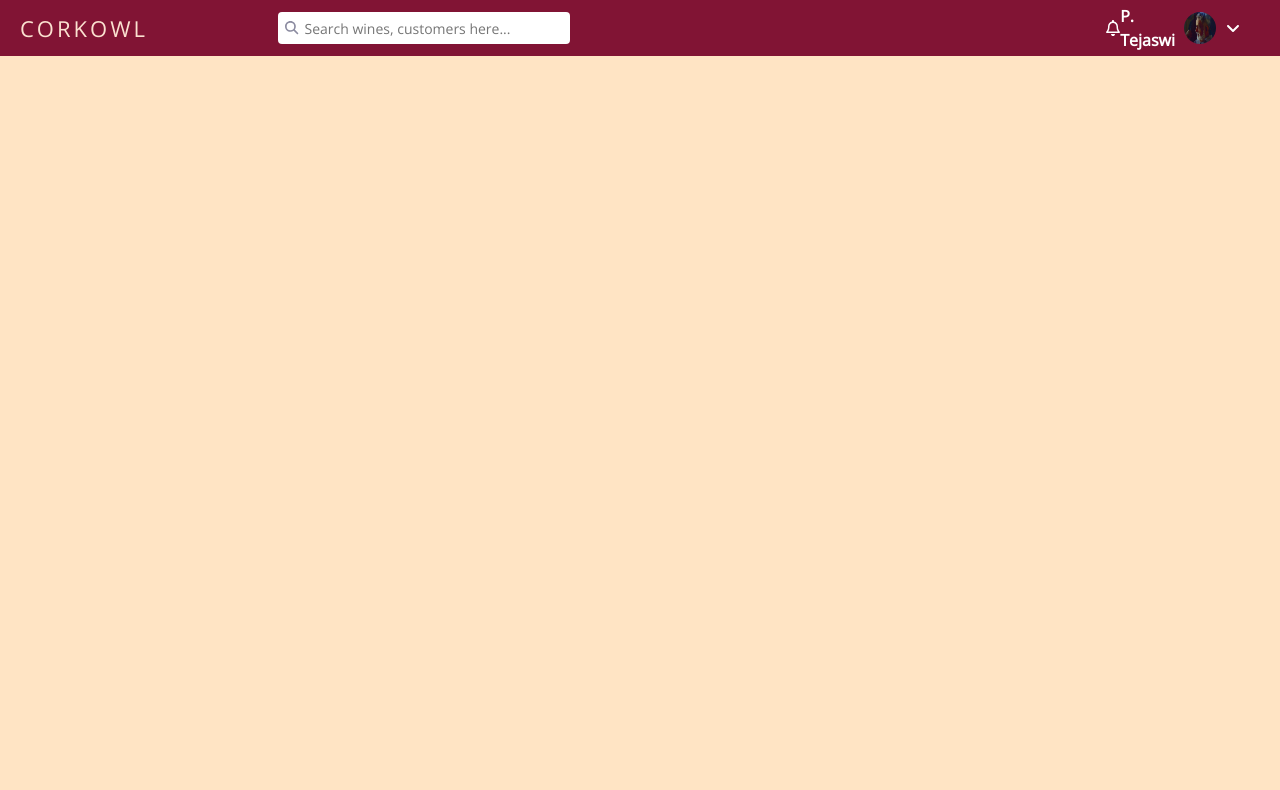
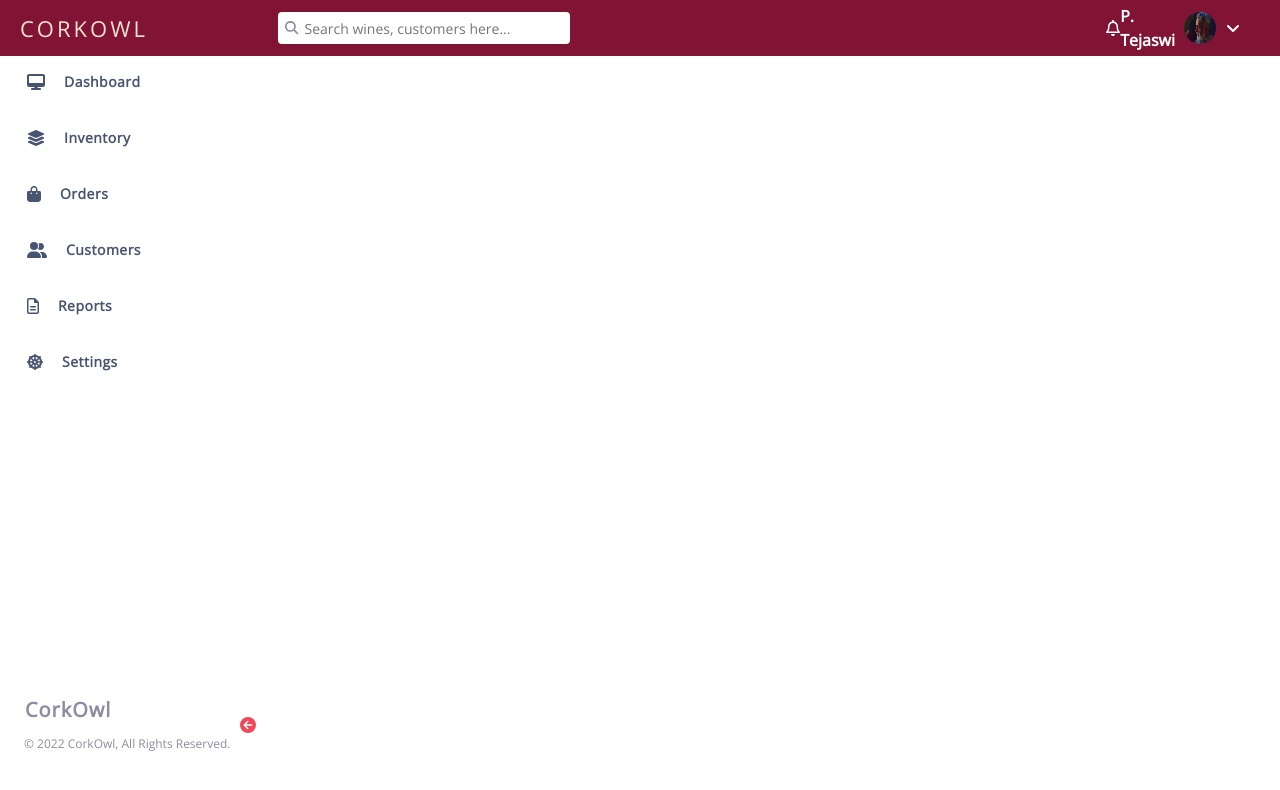
Before and after one commit to raaghavendrahm/corkowl-assignment, a Vue app: page / in a window 1280 px wide. Shown: the top 790 px of the page. Built offline with nearby package versions, Linux system fonts and the light colour scheme.

Commit message:
Add leftPane component.

```diff
--- a/src/components/body/bodyComp.css
+++ b/src/components/body/bodyComp.css
@@ -5,5 +5,5 @@
   min-height: 100vh;
   letter-spacing: 0.03em;
   display: flex;
-  background-color: bisque;
+  /* background-color: bisque; */
 }
--- a/src/components/body/bodyComp.vue
+++ b/src/components/body/bodyComp.vue
@@ -1,11 +1,17 @@
 <template>
   <div class="bodyComp">
+    <left-pane />
   </div>
 </template>
 
 <script>
+  import leftPane from "../leftPane/leftPane.vue";
+
   export default {
     name: "bodyComp",
+    components: {
+      leftPane
+    }
   }
 </script>
 
--- /dev/null
+++ b/src/components/leftPane/leftPane.css
@@ -0,0 +1,75 @@
+.leftPane {
+  /* background-color: aquamarine; */
+  min-width: 250px;
+  min-height: 100vh;
+  position: fixed;
+}
+
+.flex-item {
+  display: flex;
+  width: 100%;
+  height: 56px;
+  align-items: center;
+  /* background: yellow; */
+  padding-left: 27px;
+}
+
+.flex-item p {
+  font-weight: 600;
+  font-size: 14px;
+  line-height: 20px;
+  color: #485572;
+  margin-bottom: 4px;
+}
+
+.flex-item .icon {
+  color: #485572;
+  margin-right: 19px;
+  margin-bottom: 5px;
+}
+
+.flex-item:hover {
+  color: #811434;
+  background: #f7f1f3;
+  border-right: 2px solid #811434;
+  cursor: pointer;
+}
+
+.flex-item:hover .icon {
+  color: #811434;
+}
+
+.flex-item:hover p {
+  color: #811434;
+}
+
+.footer-heading {
+  font-size: 20px;
+  font-weight: bold;
+  letter-spacing: 1px;
+  color: #8c8ca1;
+  position: fixed;
+  left: 24.98px;
+  bottom: 77.44px;
+}
+
+.footer-sub-heading {
+  font-weight: normal;
+  font-size: 12px;
+  line-height: 16px;
+  color: #8c8ca1;
+  position: fixed;
+  left: 24px;
+  bottom: 47.7px;
+  letter-spacing: normal;
+}
+
+.left-arrow {
+  width: 20px;
+  height: 20px;
+  color: #ef4859;
+  position: fixed;
+  left: 240px;
+  bottom: 65.7px;
+  cursor: pointer;
+}
--- /dev/null
+++ b/src/components/leftPane/leftPane.vue
@@ -0,0 +1,72 @@
+<template>
+  <div class="leftPane">
+    <div class="leftPane-wrapper">
+      <div class="leftPane-wrapper-flex-container">
+        <div class="flex-item">
+          <div class="icon">
+            <font-awesome-icon :icon="['fas', 'desktop']" />
+          </div>
+          <p>Dashboard</p>
+      </div>
+
+        <div class="flex-item">
+          <div class="icon">
+            <font-awesome-icon :icon="['fas', 'layer-group']" />
+          </div>
+          <p>Inventory</p>
+      </div>
+        <div class="flex-item">
+          <div class="icon">
+            <font-awesome-icon :icon="['fas', 'shopping-bag']" />
+          </div>
+          <p>Orders</p>
+      </div>
+        <div class="flex-item">
+          <div class="icon">
+            <font-awesome-icon :icon="['fas', 'user-friends']" />
+          </div>
+          <p>Customers</p>
+      </div>
+        <div class="flex-item">
+          <div class="icon">
+            <font-awesome-icon :icon="['far', 'file-alt']" />
+          </div>
+          <p>Reports</p>
+      </div>
+        <div class="flex-item">
+          <div class="icon">
+            <font-awesome-icon :icon="['fas', 'dharmachakra']" />
+          </div>
+          <p>Settings</p>
+      </div>
+
+      <p class="footer-heading">CorkOwl</p>
+      <p class="footer-sub-heading">
+        &copy; 2022 CorkOwl, All Rights Reserved.
+      </p>
+
+      <div class="left-arrow">
+        <font-awesome-icon :icon="['fas', 'arrow-circle-left']" />
+      </div>
+
+      </div>
+    </div>
+  </div>
+</template>
+
+<script>
+  export default {
+    name: "leftPane",
+    // data() {
+    //   return {
+    //     dataFromAPI: {
+    //       tabs: ['Dashboard', 'Inventory', 'Orders', 'Customers', 'Reports', 'Settings'],
+    //     }
+    //   }
+    // }
+  }
+</script>
+
+<style>
+  @import "./leftPane.css";
+</style>
```
